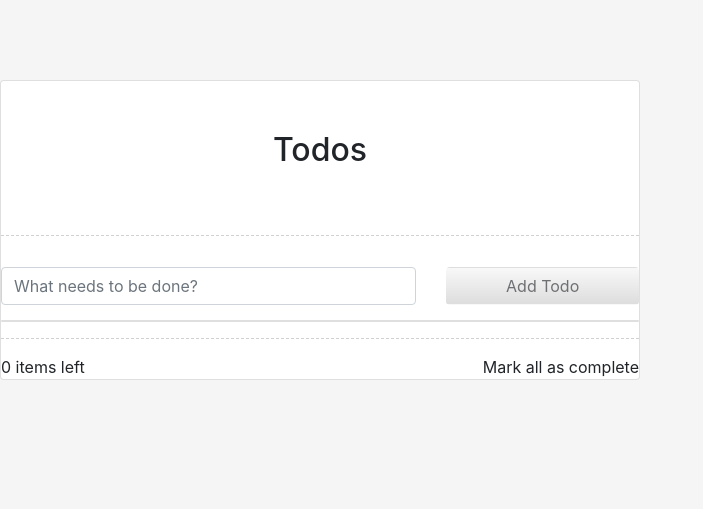
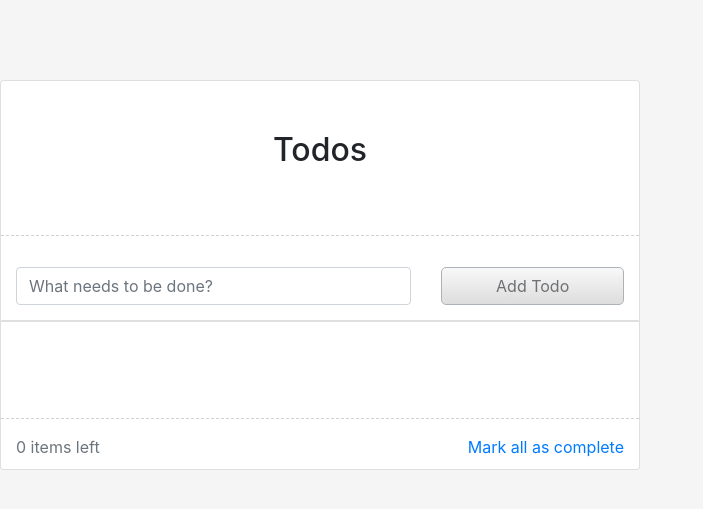
Before and after one commit to gd8/todo-redux, a Flask app: page / in a window 1280 px wide. Shown: the top 509 px of the page, without its empty margins (0-703 px from the left). Run offline with Flask 2, Linux system fonts and the light colour scheme; data that the repository does not hold is empty; style sheets or scripts are compiled from the project's sources; some libraries are stand-ins or nearby versions.

Commit message:
Clean up styles and css class names

```diff
--- a/static/js/components/todo_footer.js
+++ b/static/js/components/todo_footer.js
@@ -3,7 +3,6 @@ import React, { Component } from 'react';
 class TodoFooter extends Component {
     constructor(props) {
         super(props);
-
         this.state = {items_left: 0};
     }
 
@@ -16,9 +15,9 @@ class TodoFooter extends Component {
 
     render() {
         return (
-            <div>
-                <span>{this.countItemsLeft()} items left</span>
-                <a style={{float: "right", cursor: "pointer"}} onClick={this.props.markAllComplete}>
+            <div className="footer container">
+                <span className="text-muted">{this.countItemsLeft()} items left</span>
+                <a  className="pointer-right" onClick={this.props.markAllComplete}>
                     Mark all as complete
                 </a>
             </div>
--- a/static/js/components/todo_input.js
+++ b/static/js/components/todo_input.js
@@ -7,7 +7,7 @@ class TodoInput extends Component {
     }
     render() {
         return (
-        <div className="todo-input">
+        <div className="todo-input container">
             <div className="row">
                 <div className="col-md-8">
                     <input className="form-control"
@@ -16,12 +16,13 @@ class TodoInput extends Component {
                            onChange={(event) => this.setState({new_todo: event.target.value})}/>
                 </div>
                 <div className="col-md-4">
-                    <button className="btn" disabled={!this.state.new_todo} onClick={() => this.handleClick()}>Add Todo</button>
+                    <button className="btn add-button" disabled={!this.state.new_todo} onClick={() => this.handleClick()}>Add Todo</button>
                 </div>
             </div>
         </div>
         )
     }
+
     handleClick() {
         this.props.onAddTodo(this.state.new_todo);
         this.setState({new_todo: ''});
--- a/static/js/components/todo_list.js
+++ b/static/js/components/todo_list.js
@@ -1,4 +1,4 @@
-import React from 'react';
+import React, { Component } from 'react';
 import TodoListItem from './todo_list_item';
 
 const TodoList = (props) => {
@@ -11,10 +11,11 @@ const TodoList = (props) => {
         />);
     });
     return (
-        <ul className="list-group">
+        <ul className="list-group todo-list">
             {todoItems}
         </ul>
     );
 };
 
+
 export default TodoList;
--- a/static/styles/styles.css
+++ b/static/styles/styles.css
@@ -6,26 +6,14 @@ hr {
     border-top:1px dashed #d2d0d0;
 }
 
-button {
-    width: 100%;
-    border: 1px solid #818a91;
-    border-radius: 5px;
-    background: -webkit-linear-gradient(top, #f5f5f5 0%,#ccc 100%);
-}
-
-a {
-  float: right;
-  cursor: pointer;
-}
-
 li { background: white; }
 li:nth-child(odd) { background: #f4f7fa; }
 
-li > a {
+li.list-group-item > a {
     display: none;
 }
 
-li:hover > a {
+li.list-group-item:hover > a {
     display: block;
 }
 
@@ -44,6 +32,13 @@ li:hover > a {
     margin-bottom: 15px;
 }
 
+.add-button {
+    width: 100%;
+    border: 1px solid #818a91;
+    border-radius: 5px;
+    background: -webkit-linear-gradient(top, #f5f5f5 0%,#ccc 100%);
+}
+
 .todo-list {
     margin-bottom: 5em;
 }
@@ -57,7 +52,11 @@ li:hover > a {
     margin-left: 5px;
 }
 
-.deleteLink {
+.pointer {
+    cursor: pointer;
+}
+
+.pointer-right {
     float: right;
     cursor: pointer;
 }
```
